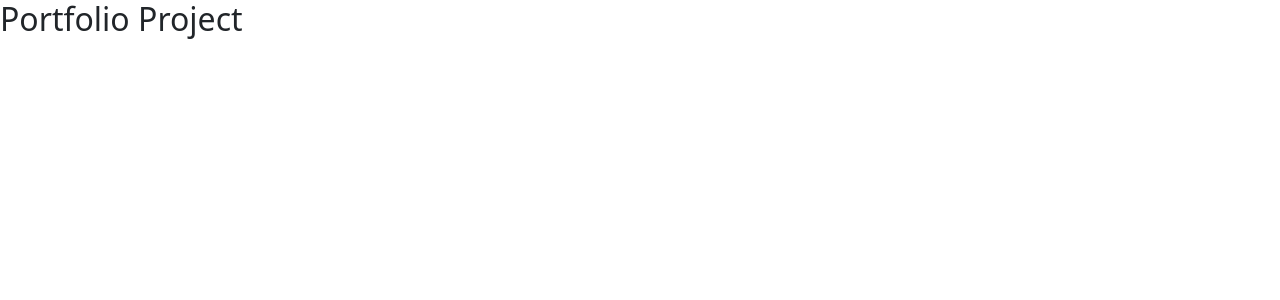
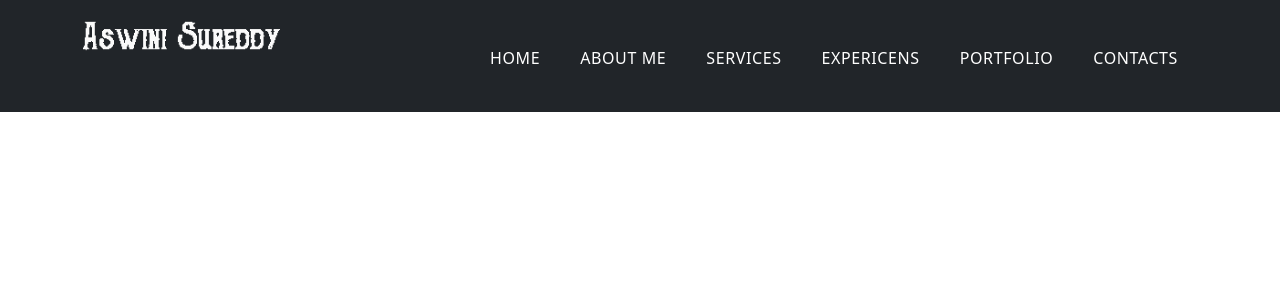
Before and after one commit to aswinina/portfolio-Aswini, a React (Create React App) app: page / in a window 1280 px wide. Shown: the top 300 px of the page. Built offline with nearby package versions, Linux system fonts and the light colour scheme.

Commit message:
Navbar Completed

```diff
--- a/package.json
+++ b/package.json
@@ -3,11 +3,15 @@
   "version": "0.1.0",
   "private": true,
   "dependencies": {
+    "@fortawesome/fontawesome-svg-core": "^6.4.0",
+    "@fortawesome/free-solid-svg-icons": "^6.4.0",
+    "@fortawesome/react-fontawesome": "^0.2.0",
     "@testing-library/jest-dom": "^5.16.5",
     "@testing-library/react": "^13.4.0",
     "@testing-library/user-event": "^13.5.0",
     "bootstrap": "^5.2.3",
     "react": "^18.2.0",
+    "react-bootstrap": "^2.7.3",
     "react-dom": "^18.2.0",
     "react-scripts": "5.0.1",
     "web-vitals": "^2.1.4"
--- a/public/index.html
+++ b/public/index.html
@@ -24,6 +24,10 @@
       work correctly both with client-side routing and a non-root public URL.
       Learn how to configure a non-root public URL by running `npm run build`.
     -->
+    <link rel="stylesheet" href="https://cdn.jsdelivr.net/npm/bootstrap@4.3.1/dist/css/bootstrap.min.css" integrity="sha384-ggOyR0iXCbMQv3Xipma34MD+dH/1fQ784/j6cY/iJTQUOhcWr7x9JvoRxT2MZw1T" crossorigin="anonymous">
+    <script src="https://code.jquery.com/jquery-3.2.1.slim.min.js" integrity="sha384-KJ3o2DKtIkvYIK3UENzmM7KCkRr/rE9/Qpg6aAZGJwFDMVNA/GpGFF93hXpG5KkN" crossorigin="anonymous"></script>
+<script src="https://cdn.jsdelivr.net/npm/popper.js@1.12.9/dist/umd/popper.min.js" integrity="sha384-ApNbgh9B+Y1QKtv3Rn7W3mgPxhU9K/ScQsAP7hUibX39j7fakFPskvXusvfa0b4Q" crossorigin="anonymous"></script>
+<script src="https://cdn.jsdelivr.net/npm/bootstrap@4.0.0/dist/js/bootstrap.min.js" integrity="sha384-JZR6Spejh4U02d8jOt6vLEHfe/JQGiRRSQQxSfFWpi1MquVdAyjUar5+76PVCmYl" crossorigin="anonymous"></script>
     <title>React App</title>
   </head>
   <body>
--- a/src/App.css
+++ b/src/App.css
@@ -1,38 +1,48 @@
-.App {
-  text-align: center;
+@import url('https://fonts.googleapis.com/css2?family=Roboto+Condensed:ital,wght@0,300;0,400;0,700;1,300;1,400;1,700&display=swap');
+
+
+:root{
+  --primary-white:#ffff;
+  --primary-orange:#f9ab00;
+  --primary-dark:rgba(255,255,255,0);
+}
+body{
+  font-family:"Roboto Condesed" sans-serif;
+}
+/************* Navbar ***********/
+
+.logo {
+  width: 13rem;
 }
 
-.App-logo {
-  height: 40vmin;
-  pointer-events: none;
+/******************** Nav Links **************/
+
+nav a.nav-link{
+letter-spacing: 0.0375rem;
+cursor: pointer;
 }
 
-@media (prefers-reduced-motion: no-preference) {
-  .App-logo {
-    animation: App-logo-spin infinite 20s linear;
-  }
+nav ul li{
+  text-transform:uppercase;
 }
 
-.App-header {
-  background-color: #282c34;
-  min-height: 100vh;
-  display: flex;
-  flex-direction: column;
-  align-items: center;
-  justify-content: center;
-  font-size: calc(10px + 2vmin);
-  color: white;
+.navbar-nav li a{
+  color: var(--primary-white) !important;
+border-top: 0.1875rem solid var(--primary-dark);
+  margin-right: 0.75rem;
+  margin-left: 0.75rem;
+
 }
 
-.App-link {
-  color: #61dafb;
+.navbar-brand {
+  max-width: 17.25rem;
+  padding: 0 !important;
+  height: 6rem !important;
 }
 
-@keyframes App-logo-spin {
-  from {
-    transform: rotate(0deg);
-  }
-  to {
-    transform: rotate(360deg);
-  }
+.navbar-nav li a.active, .navbar-nav li a.active:focus{
+  border-top: 0.1875rem solid var(--primary-orange);
 }
+.navbar-nav li a:hover{
+  border-top: 0.1875rem solid var(--primary-orange);
+}
--- a/src/App.js
+++ b/src/App.js
@@ -1,9 +1,12 @@
 
 import './App.css';
 import "bootstrap/dist/css/bootstrap.min.css";
+import Navbar from "./components/Navbar";
+
+
 function App() {
   return (
-    <h2>Portfolio Project</h2>
+    <Navbar />
   );
 }
 
--- /dev/null
+++ b/src/components/Navbar.js
@@ -0,0 +1,42 @@
+import React from "react";
+import logo from "../logo.png";
+// React fontawesome imports
+import { FontAwesomeIcon } from "@fortawesome/react-fontawesome";
+import { faBars } from "@fortawesome/free-solid-svg-icons";
+
+const Navbar = () => {
+    return (
+        <nav className="navbar navbar-expand-lg navbar-light bg-dark">
+            <div className="container">
+        <a className="navbar-brand" href="#"><img src={logo} alt="logo" className="logo"/></a>
+        <button className="navbar-toggler" type="button" data-toggle="collapse" data-target="#navbarSupportedContent" aria-controls="navbarSupportedContent" aria-expanded="false" aria-label="Toggle navigation">
+        < FontAwesomeIcon icon={faBars} style={{color:"#fff"}} />
+        </button>
+
+        <div className="collapse navbar-collapse" id="navbarSupportedContent">
+          <ul className="navbar-nav ml-auto">
+            <li className="nav-item active">
+              <a className="nav-link" href="#">Home <span className="sr-only">(current)</span></a>
+            </li>
+            <li className="nav-item">
+              <a className="nav-link" href="#">About me</a>
+            </li>
+            <li className="nav-item">
+              <a className="nav-link" href="#">Services</a>
+            </li>
+            <li className="nav-item">
+              <a className="nav-link" href="#">Expericens</a>
+            </li>
+            <li className="nav-item">
+              <a className="nav-link" href="#">Portfolio</a>
+            </li>
+            <li className="nav-item">
+              <a className="nav-link" href="#">Contacts</a>
+            </li>
+          </ul>
+        </div>
+        </div>
+      </nav>
+    );
+}
+export default Navbar;
```
Also changed, not shown: src/components/Navbar.css (added), src/logo.png (added), 1 other file (tests, documents, lock files or other folders).
